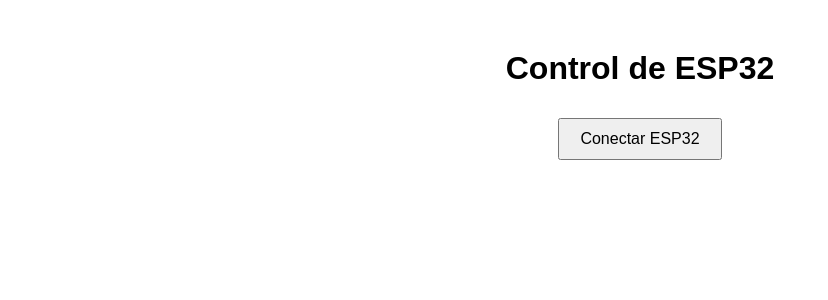
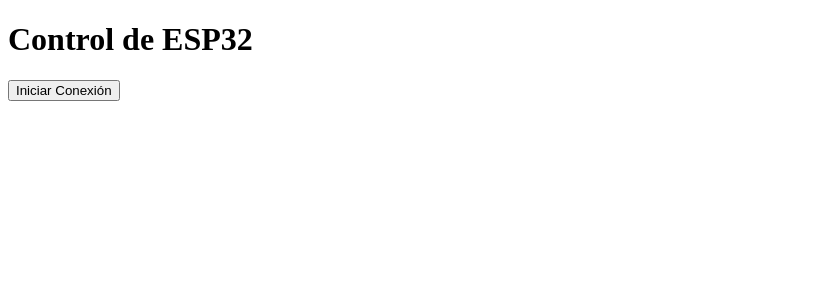
Before and after one commit to franbz1/server-arduino, a Flask app: page / in a window 1280 px wide. Shown: the top 300 px of the page, without its empty margins (0-828 px from the left). Run offline with Flask 3, Linux system fonts and the light colour scheme.

Commit message:
Funcionaaaaa

```diff
--- a/app/routes/esp32_routes.py
+++ b/app/routes/esp32_routes.py
@@ -16,8 +16,10 @@
         return jsonify({"estado": "Conexión ya iniciada"})
     try:
         esp32 = ConexionESP32(PUERTO_ESP32, VELOCIDAD_BAUDIOS)
-        esp32.iniciar_conexion()
-        return jsonify({"estado": "Conexión iniciada"})
+        if esp32.iniciar_conexion():
+          return jsonify({"estado": "Conexión iniciada"})
+        else:
+          return jsonify({"estado": "Error al iniciar la conexión"}), 500
     except Exception as e:
         return jsonify({"estado": f"Error al iniciar la conexión: {e}"}), 500
 
@@ -26,7 +28,7 @@
     if not esp32:
         return jsonify({"estado": "Error: conexión no iniciada"}), 400
     respuesta = esp32.obtener_datos_ultimo_experimento()
-    return jsonify({"datos": respuesta})
+    return jsonify(respuesta)
 
 @esp32_blueprint.route("/desconectar", methods=["GET"])
 def desconectar():
@@ -39,4 +41,4 @@
     if not esp32:
         return jsonify({"estado": "Error: conexión no iniciada"}), 400
     respuesta = esp32.iniciar_experimento()
-    return jsonify({"datos": respuesta})
+    return jsonify(respuesta)
--- a/app/templates/index.html
+++ b/app/templates/index.html
@@ -3,76 +3,75 @@
 <head>
     <meta charset="UTF-8">
     <meta name="viewport" content="width=device-width, initial-scale=1.0">
-    <title>Control de ESP32</title>
-    <style>
-        body {
-            font-family: Arial, sans-serif;
-            text-align: center;
-            margin-top: 50px;
-        }
-        button {
-            margin: 10px;
-            padding: 10px 20px;
-            font-size: 16px;
-            cursor: pointer;
-        }
-        #resultado {
-            margin-top: 20px;
-            font-size: 18px;
-            color: #333;
-        }
-    </style>
-    <script>
-        let conexionEstablecida = false;
-
-        async function conectarESP32() {
-            try {
-                const response = await fetch('/conectar');
-                const data = await response.json();
-                alert(data.estado);
-                if (response.ok) {
-                    conexionEstablecida = true;
-                    document.getElementById('btnIniciar').style.display = 'inline-block';
-                    document.getElementById('btnDesconectar').style.display = 'inline-block';
-                }
-            } catch (error) {
-                alert('Error al conectar con ESP32.');
-            }
-        }
-
-        async function iniciarExperimento() {
-            try {
-                const response = await fetch('/iniciar');
-                const data = await response.json();
-                console.log(data);
-                document.getElementById('resultado').innerText = `Resultado del experimento: ${data.datos}`;
-            } catch (error) {
-                alert('Error al iniciar el experimento.');
-            }
-        }
-
-        async function cerrarConexion() {
-            try {
-                const response = await fetch('/desconectar');
-                const data = await response.json();
-                alert(data.estado);
-                if (response.ok) {
-                    conexionEstablecida = false;
-                    document.getElementById('btnIniciar').style.display = 'none';
-                    document.getElementById('btnDesconectar').style.display = 'none';
-                    document.getElementById('resultado').innerText = '';
-                }
-            } catch (error) {
-                alert('Error al cerrar la conexión.');
-            }
-        }
-    </script>
+    <title>ESP32 Control</title>
+    <script src="https://code.jquery.com/jquery-3.6.0.min.js"></script>
 </head>
 <body>
     <h1>Control de ESP32</h1>
-    <button id="btnConectar" onclick="conectarESP32()">Conectar ESP32</button>
-    <button id="btnIniciar" onclick="iniciarExperimento()" style="display: none;">Iniciar Experimento</button>
-    <button id="btnDesconectar" onclick="cerrarConexion()" style="display: none;">Cerrar Conexión</button>
-    <div id="resultado"></div>
+
+    <!-- Botones -->
+    <button id="btn-iniciar-conexion">Iniciar Conexión</button>
+    <button id="btn-iniciar-experimento" style="display: none;">Iniciar Experimento</button>
+    <button id="btn-cerrar-conexion" style="display: none;">Cerrar Conexión</button>
+    <button id="btn-ver-resultados" style="display: none;">Ver Resultados</button>
+
+    <!-- Área para mostrar resultados -->
+    <div id="resultados" style="margin-top: 20px;"></div>
+
+    <script>
+        $(document).ready(function () {
+            // Botón para iniciar la conexión
+            $('#btn-iniciar-conexion').click(function () {
+                $.get('/conectar', function (response) {
+                    alert(response.estado); // Muestra el estado al usuario
+                    if (response.estado === 'Conexión iniciada') {
+                        $('#btn-iniciar-conexion').hide();
+                        $('#btn-iniciar-experimento').show();
+                        $('#btn-cerrar-conexion').show();
+                    }
+                }).fail(function () {
+                    alert('Error al intentar iniciar la conexión.');
+                });
+            });
+
+            // Botón para cerrar la conexión
+            $('#btn-cerrar-conexion').click(function () {
+                $.get('/desconectar', function (response) {
+                    alert(response.estado); // Muestra el estado al usuario
+                    if (response.estado === 'Conexión cerrada' || response.estado === 'Conexión ya iniciada') {
+                        $('#btn-iniciar-conexion').show();
+                        $('#btn-iniciar-experimento').hide();
+                        $('#btn-cerrar-conexion').hide();
+                        $('#btn-ver-resultados').hide();
+                        $('#resultados').empty(); // Limpia los resultados mostrados
+                    }
+                }).fail(function () {
+                    alert('Error al intentar cerrar la conexión.');
+                });
+            });
+
+            // Botón para iniciar un experimento
+            $('#btn-iniciar-experimento').click(function () {
+                $.get('/iniciar', function (response) {
+                    alert(response.estado || 'Experimento iniciado'); // Muestra el estado
+                    $('#btn-iniciar-experimento').hide();
+                    $('#btn-ver-resultados').show();
+                }).fail(function () {
+                    alert('Error al iniciar el experimento.');
+                });
+            });
+
+            // Botón para ver los resultados del experimento
+            $('#btn-ver-resultados').click(function () {
+                $.get('/datos', function (response) {
+                    $('#resultados').html('<pre>' + JSON.stringify(response, null, 2) + '</pre>');
+                    $('#btn-ver-resultados').hide();
+                    $('#btn-iniciar-experimento').show();
+                }).fail(function () {
+                    alert('Error al obtener los resultados.');
+                });
+            });
+        });
+    </script>
 </body>
 </html>
```
Also changed, not shown: app/services/conexion_esp32.py (+42 -15 lines).
